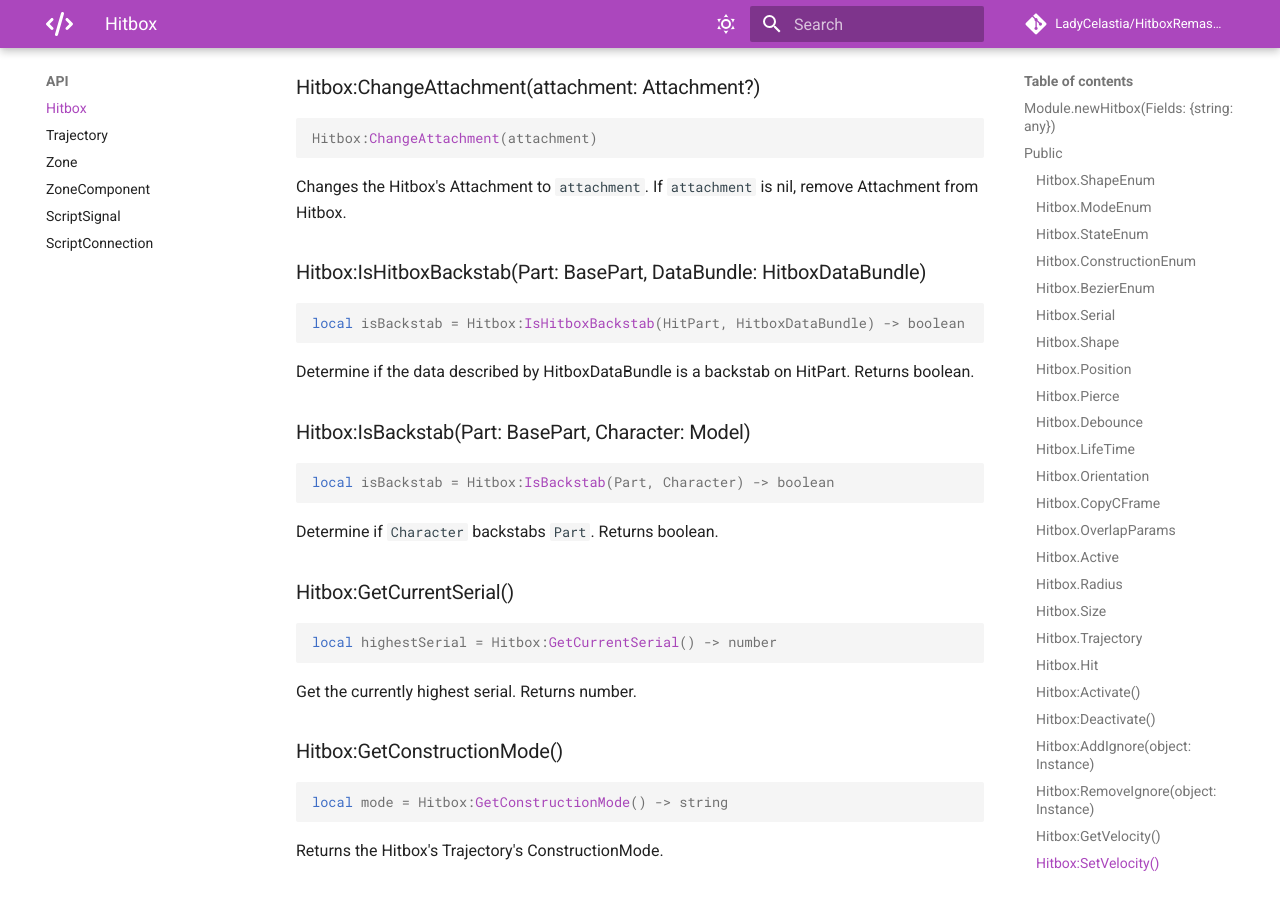
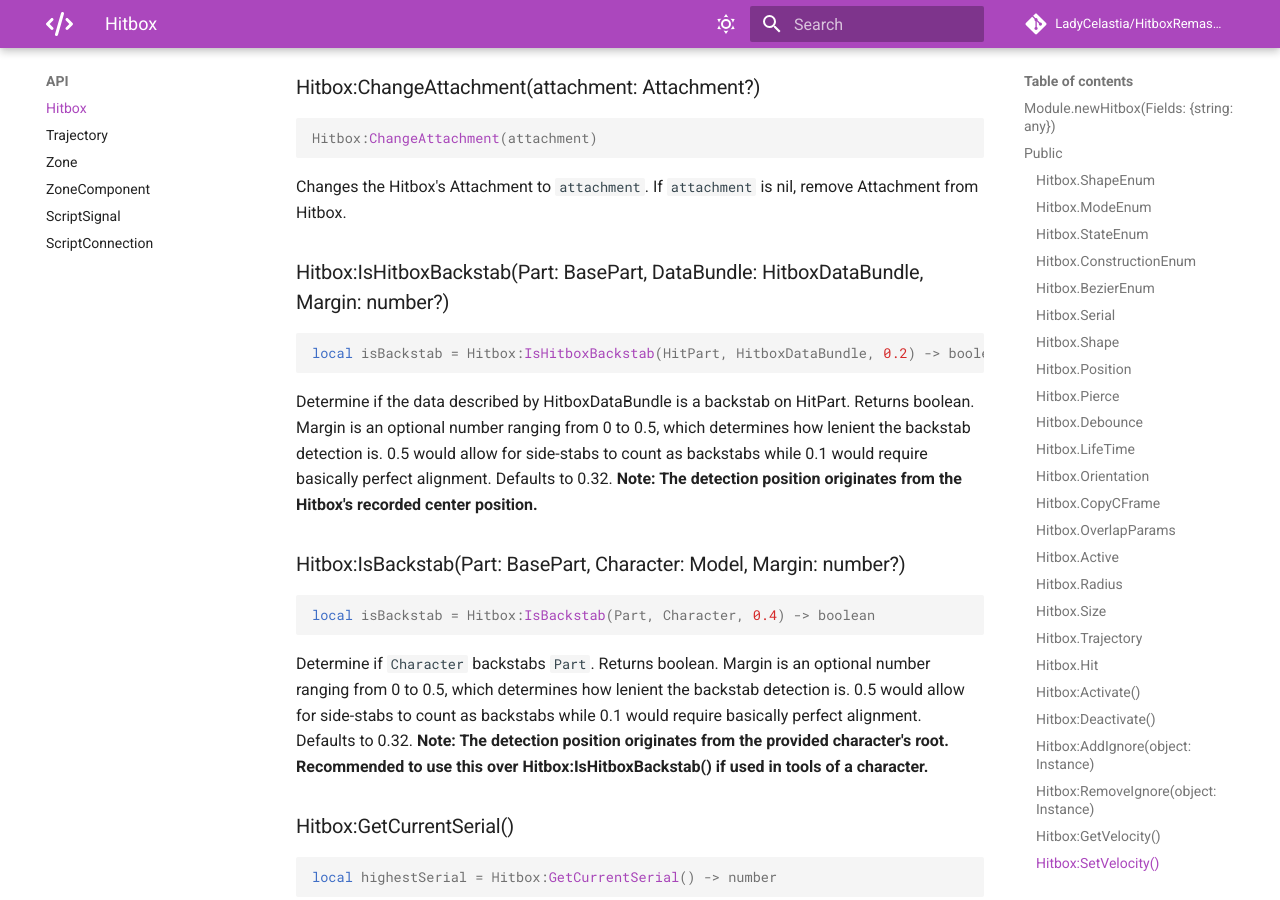
Before and after one commit to LadyCelastia/HitboxRemaster, an MkDocs documentation site: the page built from docs/api/Hitbox.md, in a window 1280 px wide and 900 px high, scrolled down 5200 px. Built offline with MkDocs 1.6.1 and Material for MkDocs 9.7.7, drawn with Linux system fonts in a browser that asks for light colours; comment, search, counter and statistics services are not loaded.

Commit message:
update v1.0.2

````diff
--- a/docs/api/Hitbox.md
+++ b/docs/api/Hitbox.md
@@ -156,16 +156,16 @@ Sets the Velocity of the Hitbox's constructed path to `velocity`.
 Hitbox:ChangeAttachment(attachment)
 ```
 Changes the Hitbox's Attachment to `attachment`. If `attachment` is nil, remove Attachment from Hitbox.
-### Hitbox:IsHitboxBackstab(Part: BasePart, DataBundle: HitboxDataBundle)
+### Hitbox:IsHitboxBackstab(Part: BasePart, DataBundle: HitboxDataBundle, Margin: number?)
 ```lua
-local isBackstab = Hitbox:IsHitboxBackstab(HitPart, HitboxDataBundle) -> boolean
+local isBackstab = Hitbox:IsHitboxBackstab(HitPart, HitboxDataBundle, 0.2) -> boolean
 ```
-Determine if the data described by HitboxDataBundle is a backstab on HitPart. Returns boolean.
-### Hitbox:IsBackstab(Part: BasePart, Character: Model)
+Determine if the data described by HitboxDataBundle is a backstab on HitPart. Returns boolean. Margin is an optional number ranging from 0 to 0.5, which determines how lenient the backstab detection is. 0.5 would allow for side-stabs to count as backstabs while 0.1 would require basically perfect alignment. Defaults to 0.32. **Note: The detection position originates from the Hitbox's recorded center position.**
+### Hitbox:IsBackstab(Part: BasePart, Character: Model, Margin: number?)
 ```lua
-local isBackstab = Hitbox:IsBackstab(Part, Character) -> boolean
+local isBackstab = Hitbox:IsBackstab(Part, Character, 0.4) -> boolean
 ```
-Determine if `Character` backstabs `Part`. Returns boolean.
+Determine if `Character` backstabs `Part`. Returns boolean. Margin is an optional number ranging from 0 to 0.5, which determines how lenient the backstab detection is. 0.5 would allow for side-stabs to count as backstabs while 0.1 would require basically perfect alignment. Defaults to 0.32. **Note: The detection position originates from the provided character's root. Recommended to use this over Hitbox:IsHitboxBackstab() if used in tools of a character.**
 ### Hitbox:GetCurrentSerial()
 ```lua
 local highestSerial = Hitbox:GetCurrentSerial() -> number
````
Also changed, not shown: README.md (+7 -1 lines).
